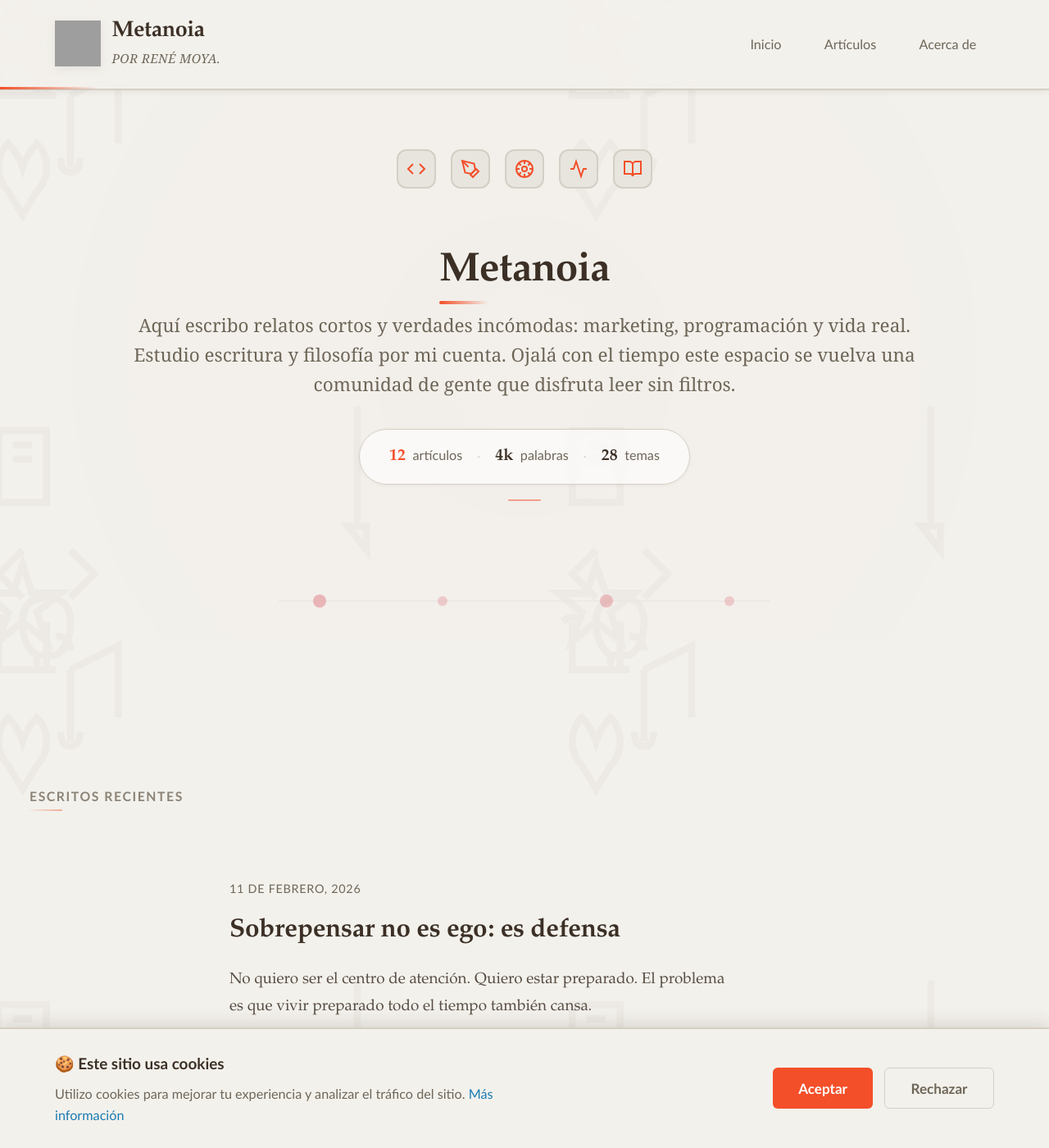
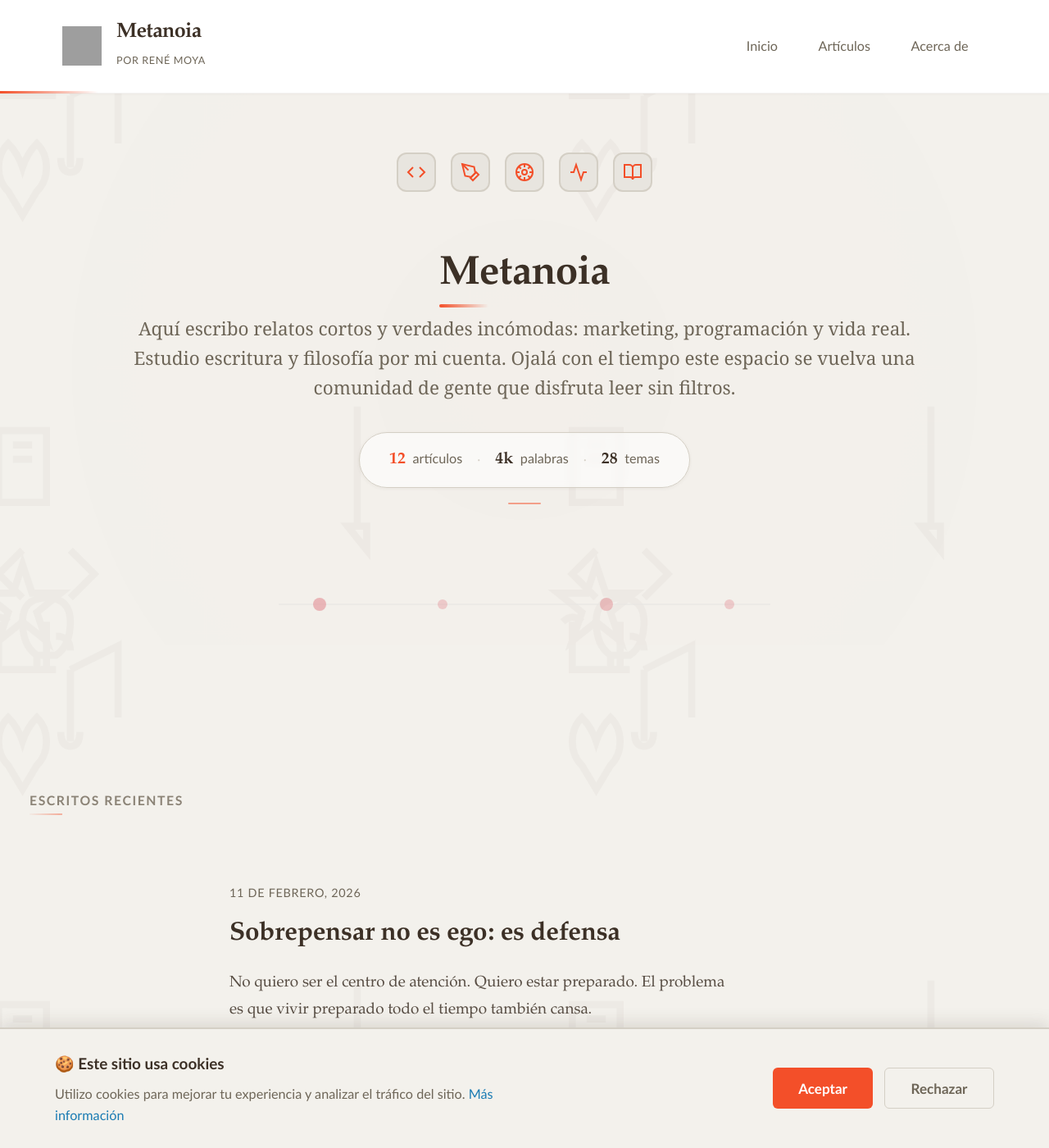
Before and after one commit to renedev0284-creator/renedev0284-creator.github.io, a Jekyll site: the page built from index.html, in a window 1280 px wide and 1400 px high. Shown: the whole window at 82% size. Built offline with Jekyll 4.4.1, drawn with Linux system fonts in a browser that asks for light colours; grey boxes are pictures that could not be loaded.

Commit message:
Mejorado el header con menú y logo pro

```diff
--- a/_layouts/default.html
+++ b/_layouts/default.html
@@ -43,13 +43,13 @@
           <div class="brand-logo">
             <img src="{{ '/assets/images/logo-header.png' | relative_url }}"
                  alt="René Moya Logo"
-                 width="56"
-                 height="56">
+                 width="48"
+                 height="48">
           </div>
 
           <div class="brand-text">
-            <span class="brand-name">{{ site.author | default: "René Moya" }}</span>
-            <span class="site-tagline">{{ site.description | truncate: 60 }}</span>
+            <span class="brand-name">Metanoia</span>
+            <span class="site-tagline">por René Moya</span>
           </div>
         </a>
       </div>
@@ -74,131 +74,93 @@
 <!-- Overlay del menú móvil -->
 <div class="menu-overlay"></div>
 
-<!-- ESTILOS DEL HEADER -->
+<!-- ESTILOS DEL HEADER MEJORADO -->
 <style>
-/* Logo */
+/* Logo Limpio */
 .brand-logo {
-  position: relative;
-  display: inline-block;
+  flex-shrink: 0;
 }
 
 .brand-logo img {
   display: block;
-  width: 56px;
-  height: 56px;
-  filter: drop-shadow(0 3px 6px rgba(60, 48, 38, 0.08));
-  transition: all 0.35s cubic-bezier(0.34, 1.56, 0.64, 1);
+  width: 48px;
+  height: 48px;
+  transition: transform 0.3s ease;
 }
 
 .site-title:hover .brand-logo img {
-  transform: scale(1.08) rotate(-1deg);
-  filter: drop-shadow(0 6px 12px rgba(243, 79, 41, 0.18));
+  transform: scale(1.05);
 }
 
-@keyframes logoFadeSlide {
-  from {
-    opacity: 0;
-    transform: translateY(-8px) scale(0.95);
-  }
-  to {
-    opacity: 1;
-    transform: translateY(0) scale(1);
-  }
-}
-
-.brand-logo img {
-  animation: logoFadeSlide 0.6s ease-out;
-}
-
-.site-title:hover .brand-logo::after {
-  content: '';
-  position: absolute;
-  top: 50%;
-  left: 50%;
-  transform: translate(-50%, -50%);
-  width: 70px;
-  height: 70px;
-  background: radial-gradient(circle, rgba(243, 79, 41, 0.1) 0%, transparent 70%);
-  border-radius: 50%;
-  pointer-events: none;
-  animation: glowPulse 1.5s ease-in-out infinite;
-}
-
-@keyframes glowPulse {
-  0%, 100% { opacity: 0; transform: translate(-50%, -50%) scale(0.8); }
-  50% { opacity: 1; transform: translate(-50%, -50%) scale(1.1); }
-}
-
-/* Header */
+/* Header Minimalista Pro */
 .site-header {
-  background: rgba(243, 241, 236, 0.95);
-  border-bottom: 2px solid var(--color-border);
-  padding: 1.25rem 0;
+  background: rgba(255, 255, 255, 0.98);
+  border-bottom: 1px solid rgba(60, 48, 38, 0.06);
+  padding: 1.5rem 0;
   position: sticky;
   top: 0;
   z-index: 100;
-  box-shadow: 0 2px 8px var(--color-shadow);
-  backdrop-filter: blur(10px);
+  box-shadow: 0 1px 3px rgba(60, 48, 38, 0.03);
+  backdrop-filter: blur(12px);
+  transition: all 0.3s ease;
 }
 
 .site-header .container {
   max-width: 1200px;
   margin: 0 auto;
-  padding: 0 1.5rem;
+  padding: 0 2rem;
 }
 
 .header-content {
   display: flex;
   justify-content: space-between;
   align-items: center;
-  gap: 2rem;
+  gap: 3rem;
 }
 
 .site-branding {
   flex: 0 0 auto;
   z-index: 102;
-  position: relative;
 }
 
 .site-title {
   display: flex;
   align-items: center;
-  gap: 0.75rem;
+  gap: 1rem;
   text-decoration: none;
-  transition: opacity 0.2s ease;
+  transition: transform 0.2s ease;
 }
 
 .site-title:hover {
-  opacity: 0.8;
-}
-
-.brand-logo {
-  flex-shrink: 0;
+  transform: translateY(-1px);
 }
 
 .brand-text {
   display: flex;
   flex-direction: column;
+  gap: 0.1rem;
 }
 
 .brand-name {
   font-family: var(--font-display);
-  font-size: 1.5rem;
-  font-weight: 700;
+  font-size: 1.4rem;
+  font-weight: 800;
   color: var(--color-text);
-  line-height: 1.2;
-  letter-spacing: -0.02em;
+  line-height: 1;
+  letter-spacing: -0.03em;
 }
 
 .site-tagline {
-  font-family: var(--font-body);
-  font-size: 0.85rem;
+  font-family: var(--font-sans);
+  font-size: 0.7rem;
   color: var(--color-text-muted);
-  font-style: italic;
-  margin-top: 0.15rem;
+  font-weight: 400;
+  letter-spacing: 0.05em;
+  text-transform: uppercase;
+  font-style: normal;
 }
 
-/* Navegación */
+/* Navegación Minimalista */
 .main-nav {
   flex: 1 1 auto;
 }
@@ -208,60 +170,86 @@
   list-style: none;
   margin: 0;
   padding: 0;
-  gap: 0.5rem;
+  gap: 0.25rem;
   justify-content: flex-end;
+  align-items: center;
 }
 
 .nav-link {
   display: block;
-  padding: 0.6rem 1.2rem;
+  padding: 0.65rem 1.25rem;
   font-family: var(--font-sans);
-  font-size: 0.95rem;
+  font-size: 0.9rem;
   font-weight: 500;
-  color: var(--color-text);
+  color: var(--color-text-muted);
   text-decoration: none;
-  border-radius: 6px;
+  border-radius: 8px;
   transition: all 0.2s ease;
+  position: relative;
+}
+
+.nav-link::after {
+  content: '';
+  position: absolute;
+  bottom: 0.5rem;
+  left: 50%;
+  transform: translateX(-50%) scaleX(0);
+  width: 20px;
+  height: 2px;
+  background: var(--color-orange);
+  border-radius: 2px;
+  transition: transform 0.2s ease;
 }
 
 .nav-link:hover {
-  background: var(--color-bg-secondary);
-  color: var(--color-accent);
+  color: var(--color-text);
+  background: rgba(243, 79, 41, 0.05);
+}
+
+.nav-link:hover::after {
+  transform: translateX(-50%) scaleX(1);
 }
 
 .nav-link.active {
-  background: var(--color-accent-soft);
-  color: white;
+  color: var(--color-orange);
+  font-weight: 600;
 }
 
-/* Hamburger */
+.nav-link.active::after {
+  transform: translateX(-50%) scaleX(1);
+}
+
+/* Hamburger Minimalista */
 .mobile-menu-toggle {
   display: none;
   flex-direction: column;
-  justify-content: space-around;
-  width: 32px;
+  justify-content: center;
+  gap: 5px;
+  width: 28px;
   height: 28px;
   background: transparent;
   border: none;
   cursor: pointer;
   padding: 0;
   z-index: 102;
-  position: relative;
 }
 
 .hamburger-line {
-  width: 32px;
-  height: 3px;
+  width: 100%;
+  height: 2px;
   background: var(--color-text);
   border-radius: 2px;
   transition: all 0.3s ease;
-  transform-origin: center;
 }
 
 /* MOBILE */
 @media (max-width: 768px) {
   .site-header {
-    padding: 1rem 0;
+    padding: 1.25rem 0;
+  }
+
+  .site-header .container {
+    padding: 0 1.5rem;
   }
 
   .brand-logo img {
@@ -270,11 +258,11 @@
   }
 
   .brand-name {
-    font-size: 1.3rem;
+    font-size: 1.25rem;
   }
 
   .site-tagline {
-    font-size: 0.75rem;
+    font-size: 0.65rem;
   }
 
   .mobile-menu-toggle {
@@ -287,9 +275,9 @@
     right: -100%;
     width: 280px;
     height: 100vh;
-    background: var(--color-bg);
-    border-left: 2px solid var(--color-border);
-    box-shadow: -4px 0 16px rgba(60, 48, 38, 0.15);
+    background: white;
+    border-left: 1px solid rgba(60, 48, 38, 0.08);
+    box-shadow: -4px 0 20px rgba(60, 48, 38, 0.08);
     transition: right 0.3s cubic-bezier(0.4, 0, 0.2, 1);
     z-index: 101;
     overflow-y: auto;
@@ -303,10 +291,11 @@
     flex-direction: column;
     padding: 6rem 0 2rem;
     gap: 0;
+    align-items: stretch;
   }
 
   .nav-links li {
-    border-bottom: 1px solid var(--color-border);
+    border-bottom: 1px solid rgba(60, 48, 38, 0.05);
   }
 
   .nav-links li:last-child {
@@ -319,18 +308,21 @@
     padding: 1.25rem 2rem;
     border-left: 3px solid transparent;
     border-radius: 0;
-    font-size: 1.05rem;
+    font-size: 1rem;
+  }
+
+  .nav-link::after {
+    display: none;
   }
 
   .nav-link:hover,
   .nav-link.active {
     border-left-color: var(--color-orange);
-    background: var(--color-bg-secondary);
+    background: rgba(243, 79, 41, 0.05);
   }
 
   .mobile-menu-toggle.active .hamburger-line:nth-child(1) {
-    transform: rotate(45deg) translate(8px, 8px);
-    background: var(--color-orange);
+    transform: rotate(45deg) translate(6px, 6px);
   }
 
   .mobile-menu-toggle.active .hamburger-line:nth-child(2) {
@@ -338,8 +330,7 @@
   }
 
   .mobile-menu-toggle.active .hamburger-line:nth-child(3) {
-    transform: rotate(-45deg) translate(8px, -8px);
-    background: var(--color-orange);
+    transform: rotate(-45deg) translate(6px, -6px);
   }
 
   .menu-overlay {
@@ -349,9 +340,9 @@
     left: 0;
     width: 100%;
     height: 100%;
-    background: rgba(60, 48, 38, 0.5);
+    background: rgba(60, 48, 38, 0.4);
     z-index: 100;
-    backdrop-filter: blur(2px);
+    backdrop-filter: blur(4px);
   }
 
   .menu-overlay.active {
@@ -370,13 +361,13 @@
     display: none;
   }
 
-  .brand-text {
-    gap: 0;
+  .main-nav {
+    width: 85%;
+    max-width: 300px;
   }
 
-  .main-nav {
-    width: 85%;
-    max-width: 320px;
+  .site-header .container {
+    padding: 0 1rem;
   }
 }
 </style>
```
